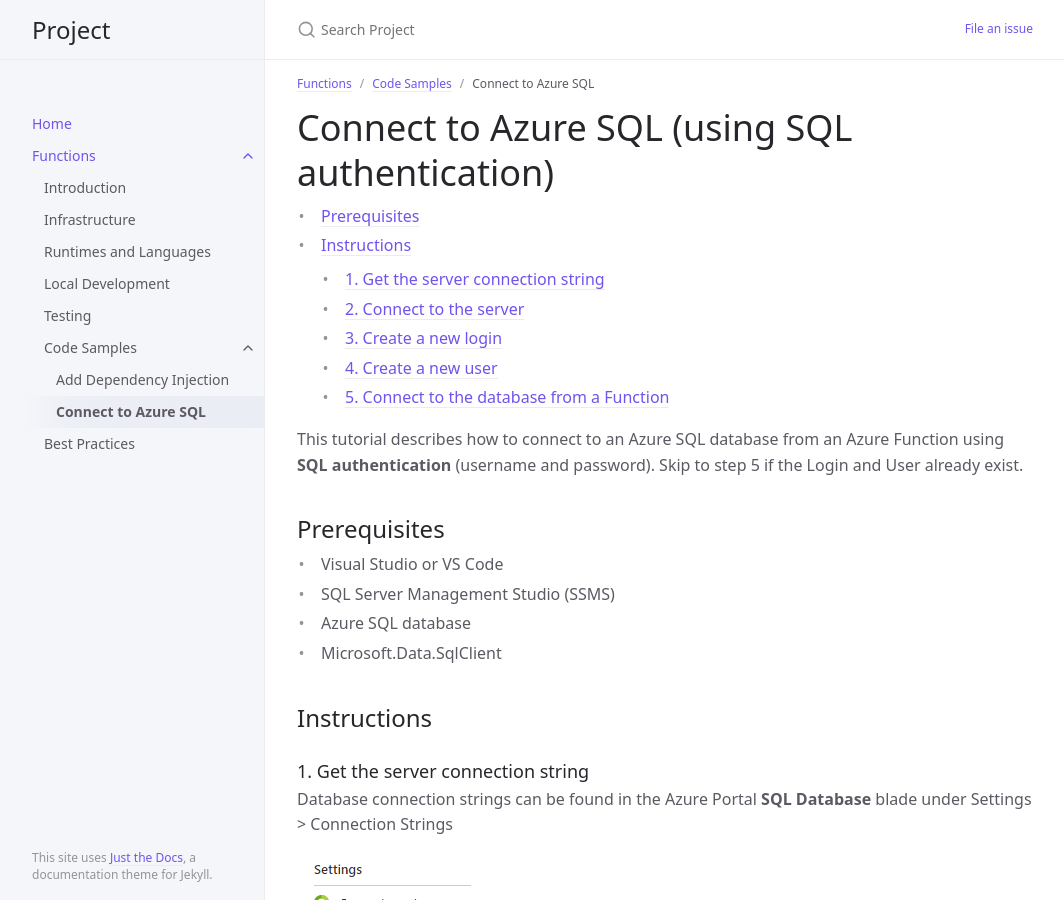
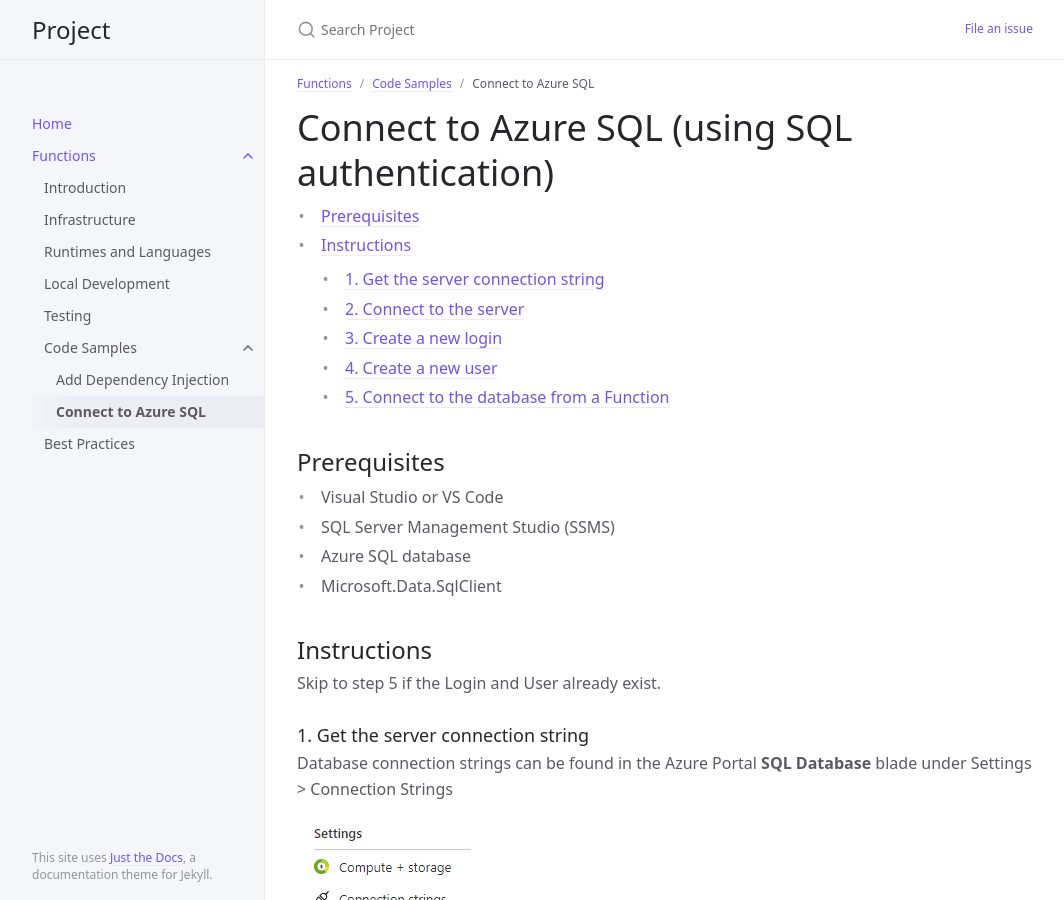
Before and after one commit to bwagner77/docs-test, a Jekyll site: the page built from function/samples-azure-sql-connection.md, in a window 1280 px wide and 900 px high. Shown: the whole window, without its empty margins (107-1171 px from the left). Built offline with Jekyll 4.4.1, drawn with Linux system fonts in a browser that asks for light colours.

Commit message:
Function content updated.

```diff
--- a/function/samples-azure-sql-connection.md
+++ b/function/samples-azure-sql-connection.md
@@ -12,10 +12,6 @@ nav_order: 2
 - TOC
 {:toc}
 
-This tutorial describes how to connect to an Azure SQL database from
-an Azure Function using **SQL authentication** (username and password).
-Skip to step 5 if the Login and User already exist.
-
 ## Prerequisites
 
 - Visual Studio or VS Code
```
Also changed, not shown: other parts of function/samples-azure-sql-connection.md (+2 -0 lines).
